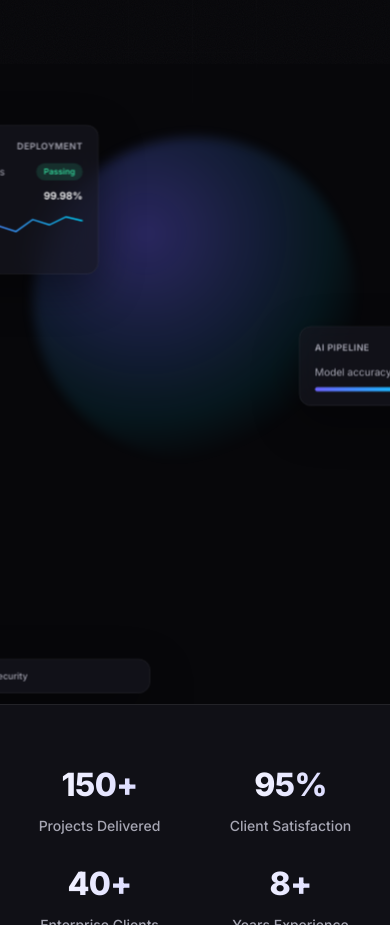
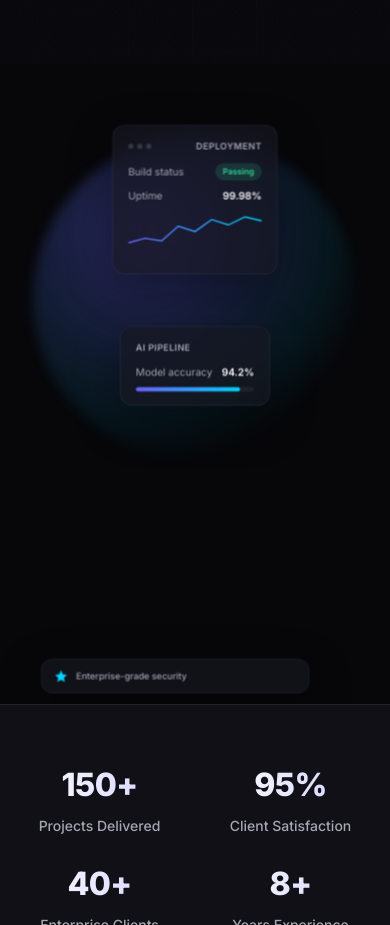
Before and after one commit to Darla-droid/Adrademo, a plain HTML site: page index.html in a window 390 px wide. Shown: the part 780-1705 px from the top of the page. Drawn offline with Linux system fonts and the light colour scheme.

Commit message:
layout mobile

```diff
--- a/style.css
+++ b/style.css
@@ -976,19 +976,19 @@ input, textarea, select { font-family: inherit; }
   }
 
   .card-1{
-      right:50%;
+      right:0;
       top:0;
       width:220px;
   }
 
   .card-2{
-      left:50%;
+      left:0;
       bottom:10px;
       width:200px;
   }
 
   .card-3{
-      right:50%;
+      right:20px;
       top:200px;
       font-size:12px;
   }
```
